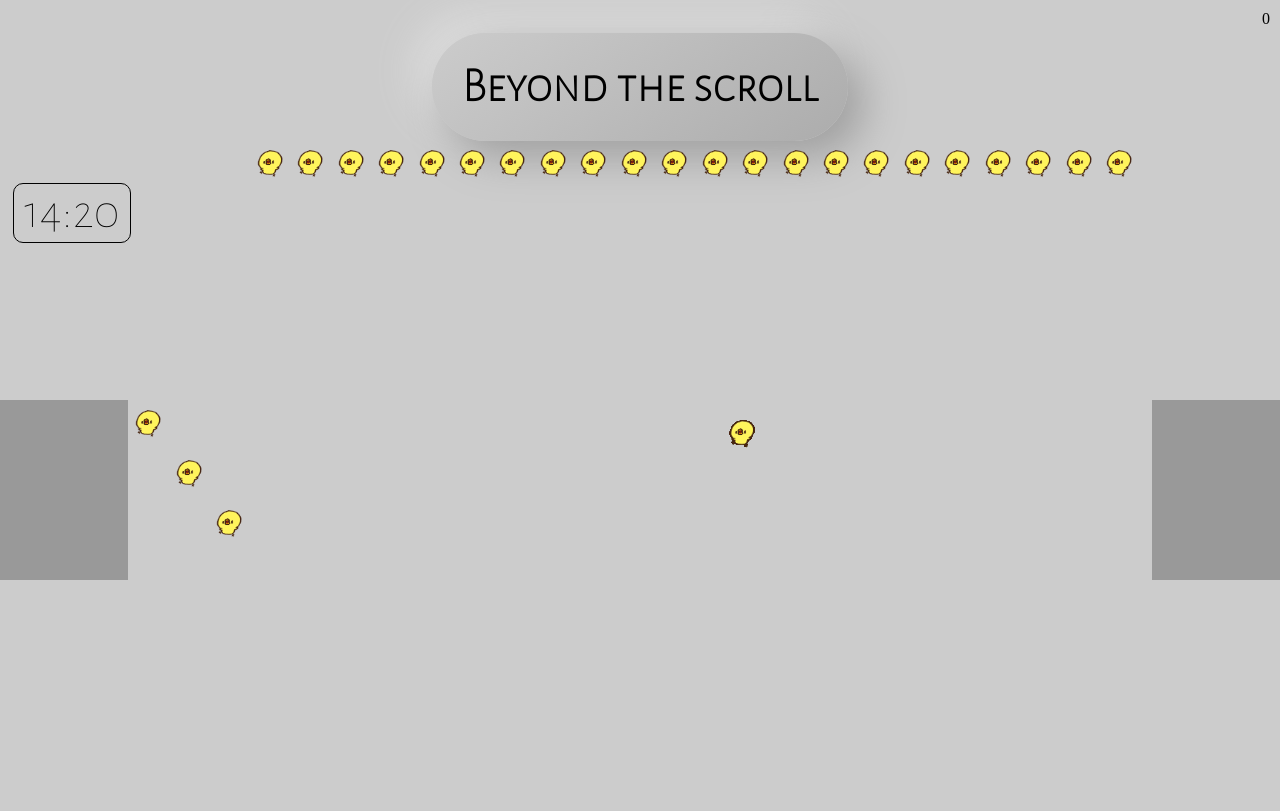
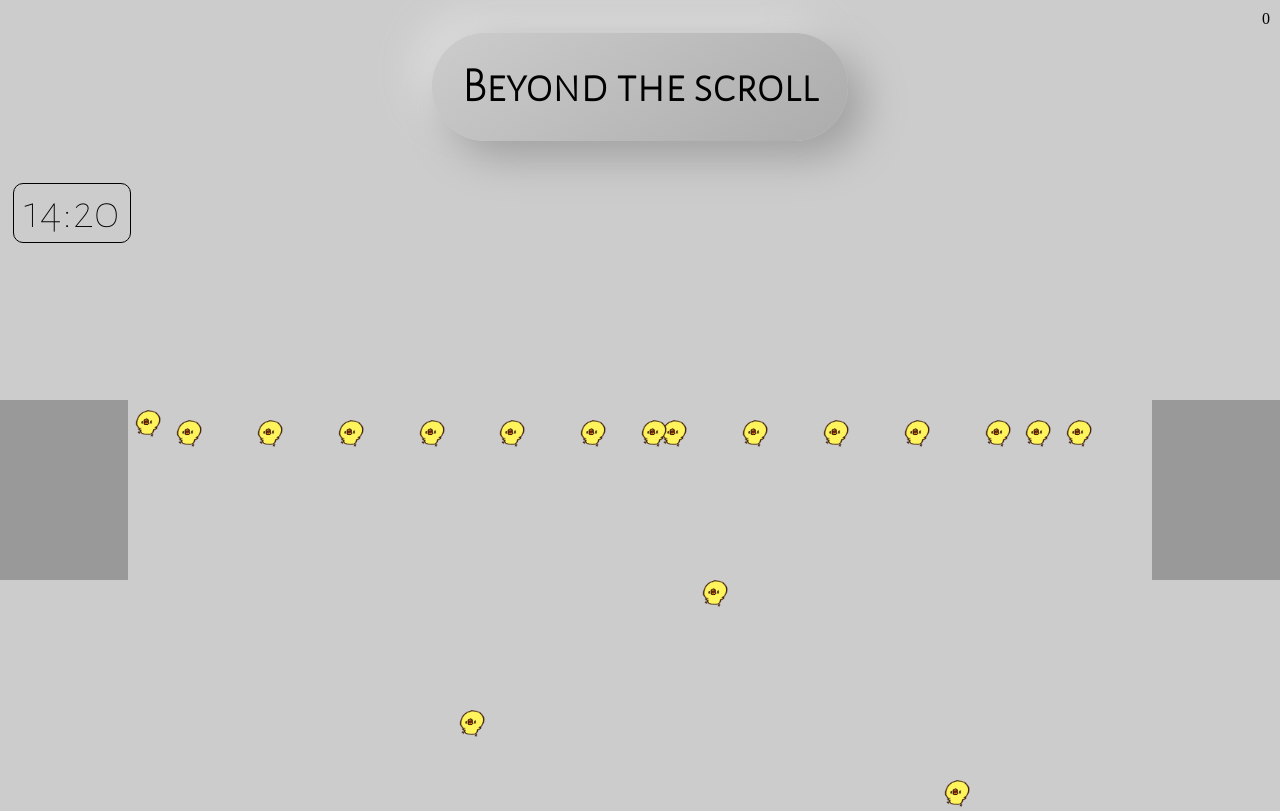
Before and after one commit to N-syk/beyond-the-scroll, a plain HTML site: page index.html in a window 1280 px wide. Shown: the top 811 px of the page. Drawn offline with Linux system fonts and the light colour scheme.

Commit message:
そろそろ終わると思ったのになぁ

```diff
--- a/javascript.js
+++ b/javascript.js
@@ -1,7 +1,7 @@
 $(function(){
-    //div追加
+    //ぴよこ用div追加
     var html1 = "", html2 = "", html3 = "", html4 = "";
-    for (var i=1; i<=25; i++) {
+    for (var i=1; i<=13; i++) {
         html1 += "<div class='box'><a class='clickToolTip'></a></div>";
         html2 += "<div class='box2'><a class='clickToolTip'></a></div>";
         html3 += "<div class='box3'><a class='clickToolTip'></a></div>";
@@ -11,7 +11,7 @@ $(function(){
 
     //p追加
     var html5 = "";
-    for(var i=1; i<=100; i++){
+    for(var i=1; i<=52; i++){
         html5 += "<p class='toolTip invisible'></p>";
     }
     $('.whole_clock').after(html5);
@@ -30,16 +30,16 @@ $(function(){
        posiTop1.push($('#box'+(1+i)).position().top);
     });
     $('.box2').each(function(i){
-        $(this).attr("id", "box"+(26+i));
-        posiBottom1.push(3400 - $('#box'+(26+i)).position().top);
+        $(this).attr("id", "box"+(14+i));
+        posiBottom1.push(3400 - $('#box'+(14+i)).position().top);
     });
     $('.box3').each(function(i){
-        $(this).attr("id", "box"+(51+i));
-        posiTop2.push($('#box'+(51+i)).position().top);
+        $(this).attr("id", "box"+(27+i));
+        posiTop2.push($('#box'+(27+i)).position().top);
     });
     $('.box4').each(function(i){
-        $(this).attr("id", "box"+(76+i));
-        posiBottom2.push(3400 - $('#box'+(76+i)).position().top);
+        $(this).attr("id", "box"+(40+i));
+        posiBottom2.push(3400 - $('#box'+(40+i)).position().top);
     });
 
     //コメントにid付与
@@ -52,7 +52,7 @@ $(function(){
     $(window).scroll(function(){
         var value = $(this).scrollTop();
         $('#scrollValue').text(value);
-        $('#clock').text(20+Math.floor(value/900));
+        $('#clock').text(20+Math.floor(value/600));
         //時計がついてくる
         if(value > clockOffset - 35){
             $('.whole_clock').css({
@@ -63,10 +63,10 @@ $(function(){
             $('.whole_clock').css('position','static');
         }
         //ぴよこが動く
-        var walk = value　* 0.8;
+        var walk = value　* 0.6;
         var run = value * 1.2;
         $('.box').each(function(i){
-            if(walk < 3400){
+            if(posiTop1[i] + walk < 3400){
                 $(this).show();
                 $(this).css('top', posiTop1[i] + walk);
             }else{
@@ -77,7 +77,7 @@ $(function(){
             $(this).css('bottom', posiBottom1[i] + walk);
         });
         $('.box3').each(function(i){
-            if(10 + run < 3400){
+            if(posiTop2[i] + run < 3400){
                 $(this).show();
                 $(this).css('top', posiTop2[i] + run);
             }else{
--- a/mystyle.css
+++ b/mystyle.css
@@ -22,17 +22,17 @@ body{
         top 850px right,
         top 1810px right,
         top 2770px right,
-        calc(50% - 140px) bottom,
-        calc(50% + 140px) bottom;
+        bottom left 30%,
+        bottom right 30%;
     background-repeat: no-repeat;
     background-size:
         10% 180px,
         10% 690px,
-        10% 1200px,
+        10% 1110px,
         10% 180px,
         10% 690px,
         10% 690px,
-        10% 800px,
+        10% 650px,
         3% 130px,
         3% 130px;
 }
@@ -65,7 +65,7 @@ h1{
     height: 30px;
 }
 .box{
-    /*top: 400px;*/
+    top: 400px;
 }
 .box2{
     bottom: 0px;
@@ -115,107 +115,92 @@ p.toolTip{
 }
 #box1{
     top: 400px;
-    left: 10%;}
+    left: 10%;
+}
 #box2{
-    top: 450px;
-    left: 13.2%;}
+    top: 9800px;
+    left: 16.4%;
+}
 #box3{
-    top: 500px;
-    left: 16.4%;}
-#box4{left: 19.6%;}
-#box5{left: 22.8%;}
-#box6{left: 26%;}
-#box7{left: 29.2%;}
-#box8{left: 32.4%;}
-#box9{left: 35.6%;}
-#box10{left: 38.8%;}
-#box11{left: 42%;}
-#box12{left: 45.2%;}
-#box13{left: 48.4%;}
-#box14{left: 51.6%;}
-#box15{left: 54.8%;}
-#box16{left: 58%;}
-#box17{left: 61.2%;}
-#box18{left: 64.4%;}
-#box19{left: 67.6%;}
-#box20{left: 70.8%;}
-#box21{left: 74%;}
-#box22{left: 77.2%;}
-#box23{left: 80.4%;}
-#box24{left: 83.6%;}
-#box25{left: 86.8%;}
-#box26{right: 37%;}
-#box27{right: 42%;}
-#box28{right: 47%;}
-#box29{right: 52%;}
-#box30{right: 57%;}
-#box31{left: 12%;}
-#box32{left: 17%;}
-#box33{left: 22%;}
-#box34{left: 27%;}
-#box35{left: 32%;}
-#box36{left: 37%;}
-#box37{left: 42%;}
-#box38{left: 47%;}
-#box39{left: 52%;}
-#box40{left: 57%;}
-#box41{left: 57%;}
-#box42{left: 57%;}
-#box43{left: 57%;}
-#box44{left: 57%;}
-#box45{left: 57%;}
-#box46{left: 57%;}
-#box47{left: 57%;}
-#box48{left: 57%;}
-#box49{left: 57%;}
-#box50{left: 57%;}
-#box51{left: 57%;}
-#box52{left: 57%;}
-#box53{left: 57%;}
-#box54{left: 57%;}
-#box55{left: 57%;}
-#box56{left: 57%;}
-#box57{left: 57%;}
-#box58{left: 57%;}
-#box59{left: 57%;}
-#box60{left: 57%;}
-#box61{left: 57%;}
-#box62{left: 57%;}
-#box63{left: 57%;}
-#box64{left: 57%;}
-#box65{left: 57%;}
-#box66{left: 57%;}
-#box67{left: 57%;}
-#box68{left: 57%;}
-#box69{left: 57%;}
-#box70{left: 57%;}
-#box71{left: 57%;}
-#box72{left: 57%;}
-#box73{left: 57%;}
-#box74{left: 57%;}
-#box75{left: 57%;}
-#box76{left: 57%;}
-#box77{left: 57%;}
-#box78{left: 57%;}
-#box79{left: 57%;}
-#box80{left: 57%;}
-#box81{left: 57%;}
-#box82{left: 57%;}
-#box83{left: 57%;}
-#box84{left: 57%;}
-#box85{left: 57%;}
-#box86{left: 57%;}
-#box87{left: 57%;}
-#box88{left: 57%;}
-#box89{left: 57%;}
-#box90{left: 57%;}
-#box91{left: 57%;}
-#box92{left: 57%;}
-#box93{left: 57%;}
-#box94{left: 57%;}
-#box95{left: 57%;}
-#box96{left: 57%;}
-#box97{left: 57%;}
-#box98{left: 57%;}
-#box99{left: 57%;}
-#box100{left: 57%;}
+    top: 1450px;
+    left: 22.8%;
+}
+#box4{
+    top: 1100px;
+    left: 29.2%;
+}
+#box5{
+    top: 700px;
+    left: 35.6%;
+}
+#box6{
+    top: 1560px;
+    left: 42%;
+}
+#box7{
+    top: 1800px;
+    left: 48.4%;
+}
+#box8{
+    top: 570px;
+    left: 54.8%;
+}
+#box9{
+    top: 1250px;
+    left: 61.2%;
+}
+#box10{
+    top: 1370px;
+    left: 67.6%;
+}
+#box11{
+    top: 770px;
+    left: 74%;
+}
+#box12{
+    top: 410px;
+    left: 80.4%;
+}
+#box13{
+    top: 1050px;
+    left: 86.8%;
+}
+#box14{right: 10%;}
+#box15{right: 16.4%;}
+#box16{right: 22.8%;}
+#box17{right: 29.2%;}
+#box18{right: 35.6%;}
+#box19{right: 42%;}
+#box20{right: 48.4%;}
+#box21{right: 54.8%;}
+#box22{right: 61.2%;}
+#box23{right: 67.6%;}
+#box24{right: 74%;}
+#box25{right: 80.4%;}
+#box26{right: 86.8%;}
+#box27{left: 13.2%;}
+#box28{left: 19.6%;}
+#box29{left: 26%;}
+#box30{left: 32.4%;}
+#box31{left: 38.8%;}
+#box32{left: 45.2%;}
+#box33{left: 51.6%;}
+#box34{left: 58%;}
+#box35{left: 64.4%;}
+#box36{left: 70.8%;}
+#box37{left: 77.2%;}
+#box38{left: 83.6%;}
+#box39{left: 50%;}
+#box40{right: 13.2%;}
+#box41{right: 19.6%;}
+#box42{right: 26%;}
+#box43{right: 32.4%;}
+#box44{right: 38.8%;}
+#box45{right: 45.2%;}
+#box46{right: 51.6%;}
+#box47{right: 58%;}
+#box48{right: 64.4%;}
+#box49{right: 70.8%;}
+#box50{right: 77.2%;}
+#box51{right: 83.6%;}
+#box52{right: 50%;}
```
